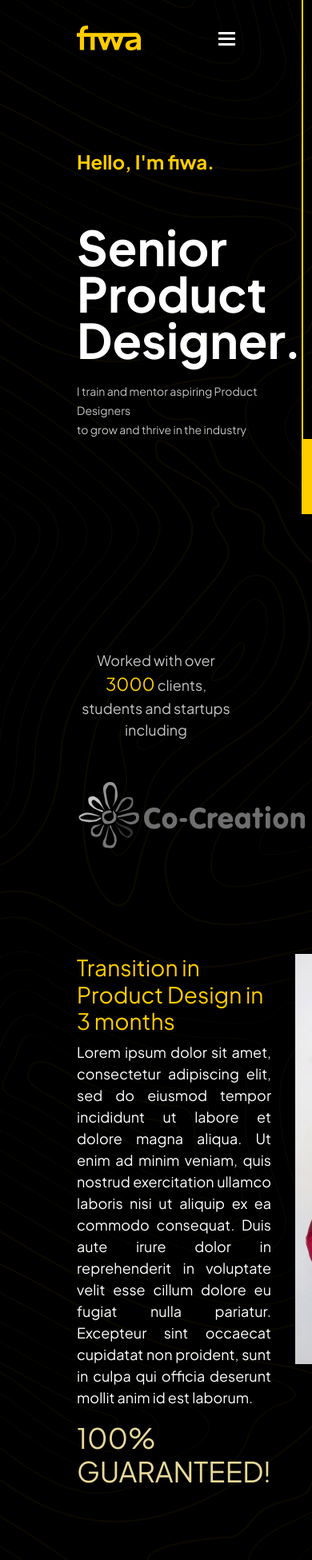
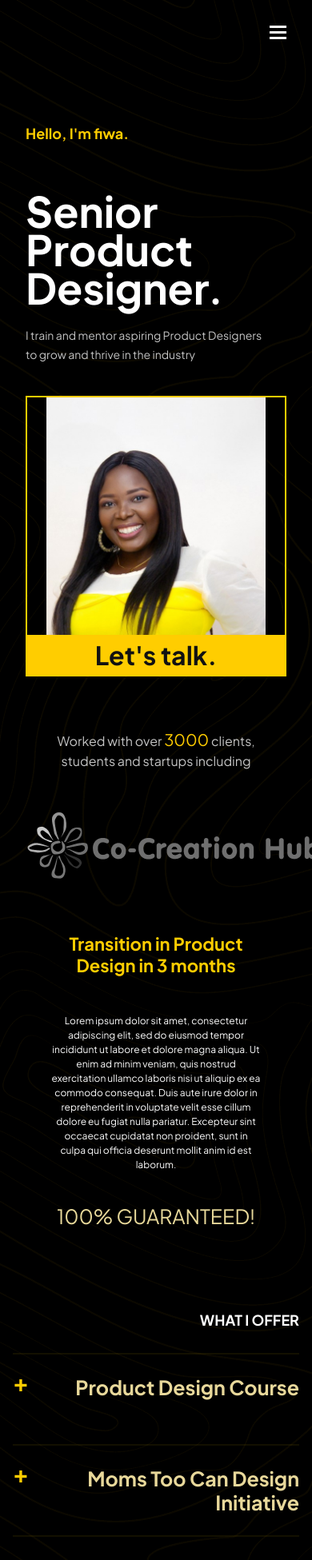
Before and after one commit to perxels/fiwa, a React (Create React App) app: page / in a window 390 px wide. Shown: the top 1951 px of the page at 80% size. Built offline with nearby package versions, Linux system fonts and the light colour scheme.

Commit message:
completed mobile view

```diff
--- a/package.json
+++ b/package.json
@@ -1,5 +1,5 @@
 {
-  "homepage": "http://perxels.github.io/fiwa-porfolio",
+  "homepage": "http://perxels.github.io/fiwa",
   "name": "fiwa",
   "version": "0.1.0",
   "private": true,
--- a/src/components/Clients.js
+++ b/src/components/Clients.js
@@ -44,4 +44,18 @@ const Wrapper = styled.section`
         align-items: center;
         justify-content: space-evenly;
     }
+    @media(max-width: 768px) {
+        margin: 3rem auto 2rem auto;
+        p {
+            font-size: 16px;
+            span {
+                font-size: 20px;
+            }
+        }
+        .logos {
+            img {
+                margin: auto 1rem;
+            }
+        }
+    }
 `
--- a/src/components/Footer.js
+++ b/src/components/Footer.js
@@ -9,9 +9,9 @@ import {ReactComponent as Youtube} from '../assets/img/Youtube.svg'
 
 const Footer = () => {
     return(
-        <>
+        <Wrapper>
             <hr style={{border: '2px solid #FFCD00', bottom: '200px', margin: 'auto -6rem'}} />
-            <Wrapper>
+            <ContentWrapper>
                 <Logo />
                 <span>© 2021 Abiodun Fiwa. All rights reserved</span>
                 <div className="socials">
@@ -20,14 +20,19 @@ const Footer = () => {
                     <Twitter />
                     <Youtube />
                 </div>
-            </Wrapper>
-        </>
+            </ContentWrapper>
+        </Wrapper>
     )
 }
 
 export default Footer
+const Wrapper = styled.footer`
+    @media(max-width: 768px) {
+        hr {display: none;}
+    }
+`
 
-const Wrapper = styled.footer`
+const ContentWrapper = styled.div`
     margin: 25px 6rem 0 6rem;
     display: flex;
     align-items: center;
@@ -41,4 +46,9 @@ const Wrapper = styled.footer`
         align-items: center;
         justify-content: space-between;
     }
+    @media(max-width: 768px){
+        flex-direction: column;
+        margin: 25px 1rem 0 1rem;
+        height: 150px;
+    }
 `
--- a/src/components/Header.js
+++ b/src/components/Header.js
@@ -7,7 +7,7 @@ import styled from 'styled-components';
 const Header = () => {
     return(
         <Wrapper>
-            <Logo />
+            <Logo className="logo"/>
             <Hamburger />
         </Wrapper>
     )
@@ -19,4 +19,11 @@ const Wrapper = styled.header`
    display: flex;
    align-items: center;
    justify-content: space-between;
+   @media(max-width: 768px) {
+       padding: 1rem;
+       justify-content: flex-end;
+       svg.logo {
+           display: none;
+       }
+   }
 `
--- a/src/components/Intro.js
+++ b/src/components/Intro.js
@@ -4,13 +4,13 @@ import styled from 'styled-components';
 import Fiwa from '../assets/img/fiwa1.jpg'
 
 const Intro = () => {
-    return(
+    return (
         <Wrapper>
             <div className="about">
                 <p>Hello, I'm fiwa.</p>
-                <h1>Senior<br/>Product<br/> Designer.</h1>
+                <h1>Senior<br />Product<br /> Designer.</h1>
                 <small>
-                    I train and mentor aspiring Product Designers <br/>
+                    I train and mentor aspiring Product Designers <br />
                     to grow and thrive in the industry
                 </small>
             </div>
@@ -86,4 +86,58 @@ const Wrapper = styled.section`
         justify-content: center;
       }
   }
+
+  @media(max-width: 768px) {
+    grid-template-columns: 1fr;
+    padding: 1rem;
+    /* padding-right: 12rem; */
+    /* min-height: 700px; */
+    .about {
+      height: 100%;
+      display: flex;
+      flex-direction: column;
+      justify-content: center;
+      margin-top: 3rem;
+
+      p {
+          font-size: 18px;
+          font-weight: 700;
+      }
+      h1 {
+          font-size: 3.3rem;
+          line-height: 48px;
+          font-weight: 700;
+          margin: 44px 0 23px 0;
+      }
+      /* small {
+          color:  #C4C4C4;
+          font-size: 14px;
+          line-height: 24px;
+          font-weight: 400;
+      } */
+  }
+
+  .img-holder {
+      position: relative;
+      width: 100%;
+      border: solid 2px #FFCD00;
+      margin-top: 4rem;
+      display: flex;
+      flex-direction: column;
+      align-items: center;
+
+      img {
+        max-width: 85%;
+      }
+
+      .lets-talk {
+        height: 50px;
+        font-size: 2rem;
+        font-weight: 700;
+        display: flex;
+        align-items:  center;
+        justify-content: center;
+      }
+  }
+  }
 `
--- a/src/components/LetsTalk.js
+++ b/src/components/LetsTalk.js
@@ -39,4 +39,25 @@ const Wrapper = styled.section`
         text-decoration: none;
         color: #111111;
     }
+    @media(max-width: 768px) {
+        border: 1px solid #FFCD00;
+        margin: 4rem 1.5rem;
+        padding: 3rem 2rem 1rem 2rem;
+        height: 350px;
+        grid-template-columns: 1fr;
+
+        h2 {
+            font-weight: 700;
+            font-size: 2.5rem;
+            line-height: 2.5rem;
+            text-align: center;
+        }
+
+        a {
+            width: 100%;
+            text-align: center;
+            padding: 10px 0;
+            font-size: 1.5rem;
+        }
+    }
 `
--- a/src/components/OurStudents.js
+++ b/src/components/OurStudents.js
@@ -10,7 +10,7 @@ const OurStudents = () => {
                 <h3>
                     70% of my students get Job <br /> immediately after the training
                 </h3>
-                <p>Building the next generation of Product Designers</p>
+                <p>Building the next generation of <br/>Product Designers</p>
             </div>
         </Wrapper>
     )
@@ -47,11 +47,51 @@ const Wrapper = styled.div`
             text-align: center;
             line-height: 50px;
             margin-bottom: 16px;
+            font-weight: 700;
         }
         p {
             font-weight: 400;
             font-size: 24px;
             color: #C4C4C4;
+            br{
+                display: none;
+            }
+        }
+    }
+    @media(max-width: 768px) {
+        position: relative;
+        max-width: 100%;
+        height: 500px;
+        overflow: hidden;
+        padding: 0;
+        margin: 3rem 0rem 0 0rem;
+        background: url(${Students});
+        img {
+            width: 100%;
+            height: 100%;
+            object-fit: contain;
+
+        }
+        .inner {
+            width: 100%;
+            height: 100%;
+            display: flex;
+            flex-direction: column;
+            align-items: center;
+            justify-content: center;
+
+            h3 {
+                font-size: 1.3rem;
+                line-height: 2rem;
+                margin-bottom: 16px;
+            }
+            p {
+                font-size: .9rem;
+                text-align: center;
+                br {
+                    display: initial;
+                }
+            }
         }
     }
 `
--- a/src/components/Testimonials.js
+++ b/src/components/Testimonials.js
@@ -1,15 +1,8 @@
-import React, { useState } from 'react'
+import React from 'react'
 import styled from 'styled-components';
 import Carousel from 'react-bootstrap/Carousel'
 
-import Students from '../assets/img/combined.png'
-
 const Testimonials = () => {
-    // const [index, setIndex] = useState(0);
-
-    // const handleSelect = (selectedIndex, e) => {
-    //     setIndex(selectedIndex);
-    // };
     return (
         <Section>
             <div className="what">
@@ -72,13 +65,13 @@ export default Testimonials
 const Section = styled.section`
     width: 100vw;
     margin: auto -6rem;
-    /* background: red; */
     .what{
         margin-top: 8rem;
         margin-bottom: 3rem;
         color: #FFCD00;
         text-align: center;
         font-size: 40px;
+        font-weight: 700;
     }
     .carousel__item {
         display: grid;
@@ -116,4 +109,60 @@ const Section = styled.section`
             font-size: 24px;
         }
     }
+    .carousel-indicators .active{
+        background-color: #000000;
+    }
+
+    @media(max-width: 768px) {
+        width: 100%;
+        margin: 0;
+        .what{
+            margin-top: 6rem;
+            margin-bottom: 3rem;
+            color: #FFCD00;
+            text-align: center;
+            font-size: 1.7rem;
+        }
+        .carousel__item {
+            grid-template-columns: 1fr;
+            width: 100%;
+            height: fit-content;
+            padding: 2rem;
+
+            .testifier {
+                margin-left: 6rem;
+                position: relative;
+                h3 {
+                    font-weight: 700;
+                    font-size: 40px;
+                    margin-bottom: 0;
+                }
+                p {
+                    font-weight: 400;
+                    font-size: 16px;
+                }
+                &::before {
+                    font-size: 140px;
+                    font-weight: 700;
+                    left: -6rem;
+                    top: -3.5rem;
+                }
+            }
+            .testimony {
+                margin: 3rem auto;
+                font-weight: 400;
+                font-size: 1.2rem;
+            }
+        }
+        .carousel {
+            background: #E8D99A;
+            padding-bottom: 4rem;
+            .carousel-indicators{
+                margin-bottom: 4rem;
+                justify-content: flex-start;
+                margin-left: 2rem;
+
+            }
+        }
+    }
 `
--- a/src/components/Transition.js
+++ b/src/components/Transition.js
@@ -9,7 +9,7 @@ const Transition = () => {
 
             <div className="left">
                 <h3>
-                    Transition in Product Design in 3 months
+                    Transition in Product <br/> Design in 3 months
                 </h3>
                 <p>
                     Lorem ipsum dolor sit amet, consectetur adipiscing elit, sed do eiusmod tempor incididunt ut labore et dolore magna aliqua. Ut enim ad minim veniam, quis nostrud exercitation ullamco laboris nisi ut aliquip ex ea commodo consequat. Duis aute irure dolor in reprehenderit in voluptate velit esse cillum dolore eu fugiat nulla pariatur. Excepteur sint occaecat cupidatat non proident, sunt in culpa qui officia deserunt mollit anim id est laborum.
@@ -43,6 +43,10 @@ const Wrapper = styled.section`
             color: #FFCD00;
             font-size: 28px;
             font-family: 'Eudoxus';
+            font-weight: 700;
+            br{
+                display: none;
+            }
 
         }
         p {
@@ -63,4 +67,45 @@ const Wrapper = styled.section`
             max-height: 554px;
         }
     }
+    @media(max-width: 768px) {
+        grid-template-columns: 1fr;
+        margin-top: 0;
+        padding-left: 3rem;
+        padding-right: 3rem;
+        .left {
+            max-width: 100%;
+            /* margin-left: auto;
+            display: flex;
+            flex-direction: column;
+            justify-content: center; */
+            h3 {
+                color: #FFCD00;
+                font-size: 22px;
+                font-family: 'Eudoxus';
+                text-align: center;
+                margin-bottom: 3rem;
+                br {
+                    display: initial;
+                }
+
+            }
+            p {
+                color: #FFFFFF;
+                font-size: 12px;
+                text-align: justify;
+                font-weight: 400;
+                text-align: center;
+            }
+            h4 {
+                color: #E8D99A;
+                font-size: 25px;
+                text-align: center;
+                margin-top: 1.5rem;
+            }
+        }
+
+        .right {
+            display: none;
+        }
+    }
 `
--- a/src/components/WhatIOffer.js
+++ b/src/components/WhatIOffer.js
@@ -2,7 +2,7 @@ import React, { useState } from 'react'
 import styled from 'styled-components';
 
 const WhatIOffer = () => {
-    return(
+    return (
         <Wrapper>
             <h4>WHAT I OFFER</h4>
             <hr />
@@ -12,7 +12,7 @@ const WhatIOffer = () => {
                 content="Lorem ipsum dolor sit amet, consectetur adipiscing elit, sed do eiusmod tempor incididunt ut labore et dolore magna aliqua. Ut enim ad minim veniam, quis nostrud exercitation ullamco laboris nisi ut aliquip ex ea commodo consequat. Duis aute irure dolor in reprehenderit in voluptate velit esse cillum dolore eu fugiat nulla pariatur. Excepteur sint occaecat cupidatat non proident, sunt in culpa qui officia deserunt mollit anim id est laborum."
             />
             <hr />
-             <Carousel
+            <Carousel
                 title="Moms Too Can Design Initiative"
                 content="Lorem ipsum dolor sit amet consectetur adipisicing elit. Dicta consectetur ad consequatur voluptate reiciendis, veniam earum. Iste eum dolores nihil impedit fuga aliquam laudantium, dolore tempora minima temporibus odio ullam?"
             />
@@ -45,9 +45,16 @@ const Wrapper = styled.section`
     hr {
         border: 0.3px solid rgba(255, 205, 0, 0.3);
     }
+    @media(max-width:768px) {
+        margin-top: 6rem;
+        padding-left: 0rem;
+        h4{
+            font-size: 18px;
+        }
+    }
 `
 
-const Carousel = ({title, content}) => {
+const Carousel = ({ title, content }) => {
     const [active, setActive] = useState(false)
     return (
         <CarouselWrapper
@@ -96,6 +103,7 @@ const CarouselWrapper = styled.div`
         font-weight: 700;
         font-size: 50px;
         margin: 0 0 100% 0;
+        cursor: pointer;
     }
     h3::before {
         color: #FFCD00;
@@ -114,6 +122,55 @@ const CarouselWrapper = styled.div`
         color: #C4C4C4;
         line-height: 24px;
     }
+    @media(max-width: 768px) {
+        position: relative;
+        max-height: 80px;
+        overflow: hidden;
+        transition: all 0s ease-out;
+        margin: 0;
+        padding: 10px 0;
 
+        &.active {
+            max-height: 400px;
+            transition: all 1s ease-out;
+            h3::before {
+                content: '-';
+                font-size: 30px;
+                position: absolute;
+                left: -2.5rem;
+                top: -15px;
+            }
+            h3 {
+                margin: 0 0 25px 2.5rem;
+            }
+        }
+
+        h3 {
+            text-align: right;
+            position: relative;
+            color: #E8D89A;
+            font-weight: 700;
+            font-size: 25px;
+            margin: 0 0 100% 2.5rem;
+        }
+        h3::before {
+            color: #FFCD00;
+            content: '+';
+            font-size: 30px;
+            position: absolute;
+            left: -2.5rem;
+            top: -10px;
+        }
+        .content{
+            max-width: 90%;
+            margin-left: auto;
+            padding: 0;
+            font-size: 14px;
+            font-weight: 400;
+            color: #C4C4C4;
+            line-height: 24px;
+            text-align: right;
+        }
+    }
 
 `
--- a/src/pages/Home.js
+++ b/src/pages/Home.js
@@ -33,4 +33,7 @@ const Wrapper = styled.div`
     padding: 2rem 6rem;
     position: relative;
     overflow: hidden;
+    @media(max-width: 768px) {
+        padding: 1rem;
+    }
 `
```
